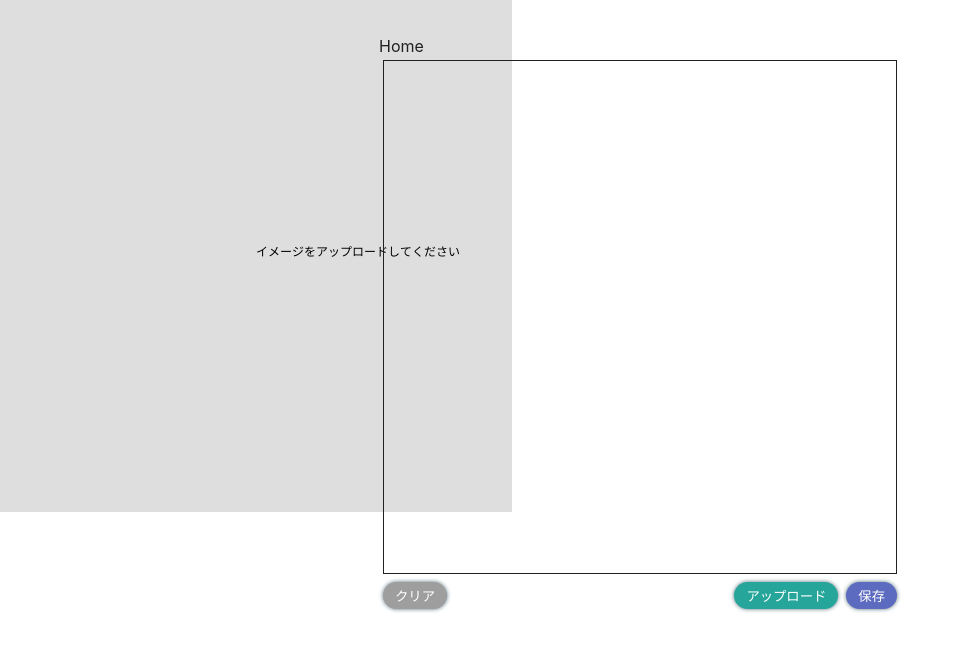
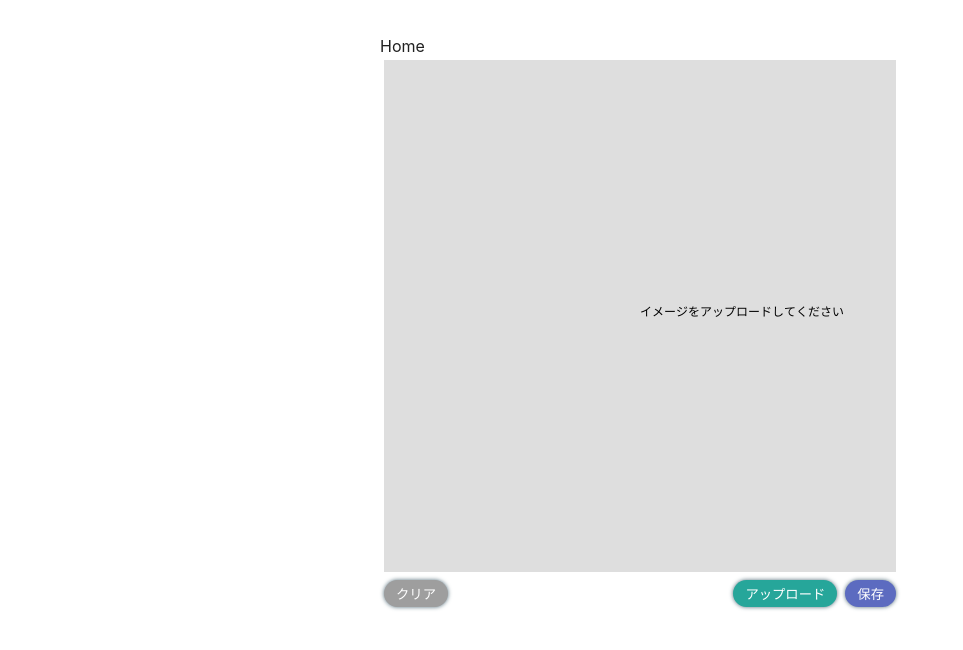
Before and after one commit to kurakurakuda/lumos_image, a React (Create React App) app in the folder front-end/: page / in a window 1280 px wide. Shown: the top 650 px of the page, without its empty margins (0-963 px from the left). Built offline with nearby package versions, Linux system fonts and the light colour scheme.

Commit message:
modify to display the p5js canvas under DOM which id is canvas

```diff
--- a/front-end/src/components/Home.tsx
+++ b/front-end/src/components/Home.tsx
@@ -9,9 +9,7 @@ const Home = () => {
   return (
     <div className="home">
       Home <br />
-      <div className="canvas">
-        <Canvas isUploaded={isUploaded} />
-      </div>
+      <Canvas isUploaded={isUploaded} />
       <div className="btn-area">
         <div>
           <button
--- a/front-end/src/components/canvas/Canvas.tsx
+++ b/front-end/src/components/canvas/Canvas.tsx
@@ -1,5 +1,6 @@
 import React, { useEffect, useRef } from 'react';
 import p5 from 'p5';
+import '../../css/canvas.css';
 
 interface Props {
   isUploaded: boolean;
@@ -14,8 +15,7 @@ const Canvas = ({ isUploaded }: Props) => {
     // Since this is specific to p5 module,
     // eslint-disable-next-line no-param-reassign
     p.setup = () => {
-      p.noCanvas();
-      p.createCanvas(512, 512);
+      p.createCanvas(512, 512).parent('canvas');
       p.pixelDensity(1);
       p.frameRate(30);
     };
@@ -38,7 +38,7 @@ const Canvas = ({ isUploaded }: Props) => {
     const p5Instance = new p5(sketch, containerRef.current);
     return () => p5Instance.remove();
   });
-  return <div id="'canvas" ref={React.createRef()} />;
+  return <div id="canvas" className="canvas" ref={React.createRef()} />;
 };
 
 export default Canvas;
--- a/front-end/src/css/canvas.css
+++ b/front-end/src/css/canvas.css
@@ -1,6 +1,5 @@
 .canvas {
   margin: 4px;
-  border: 0.5px solid #212121;
   width: 512px;
   height: 512px;
 }
```
